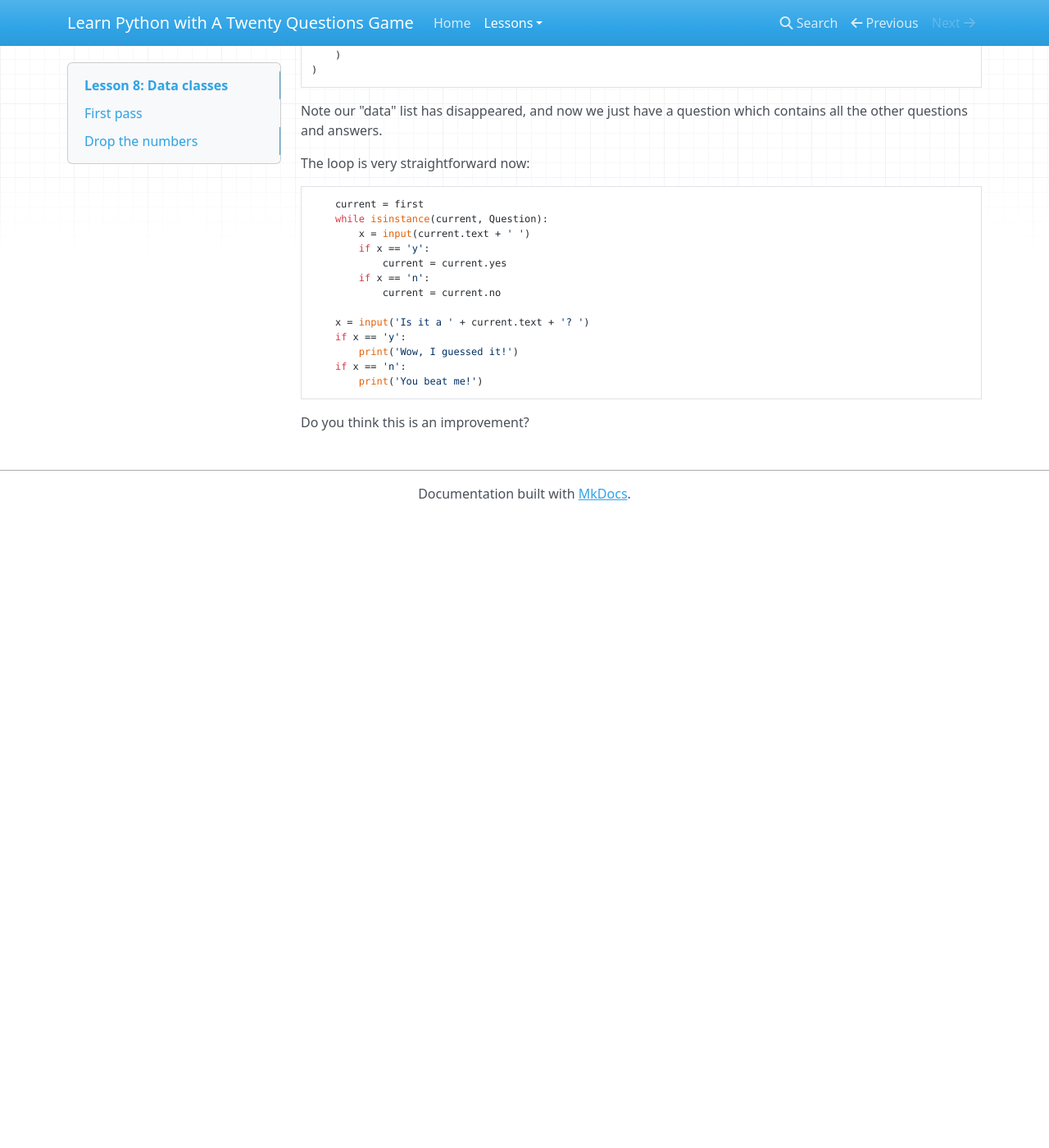
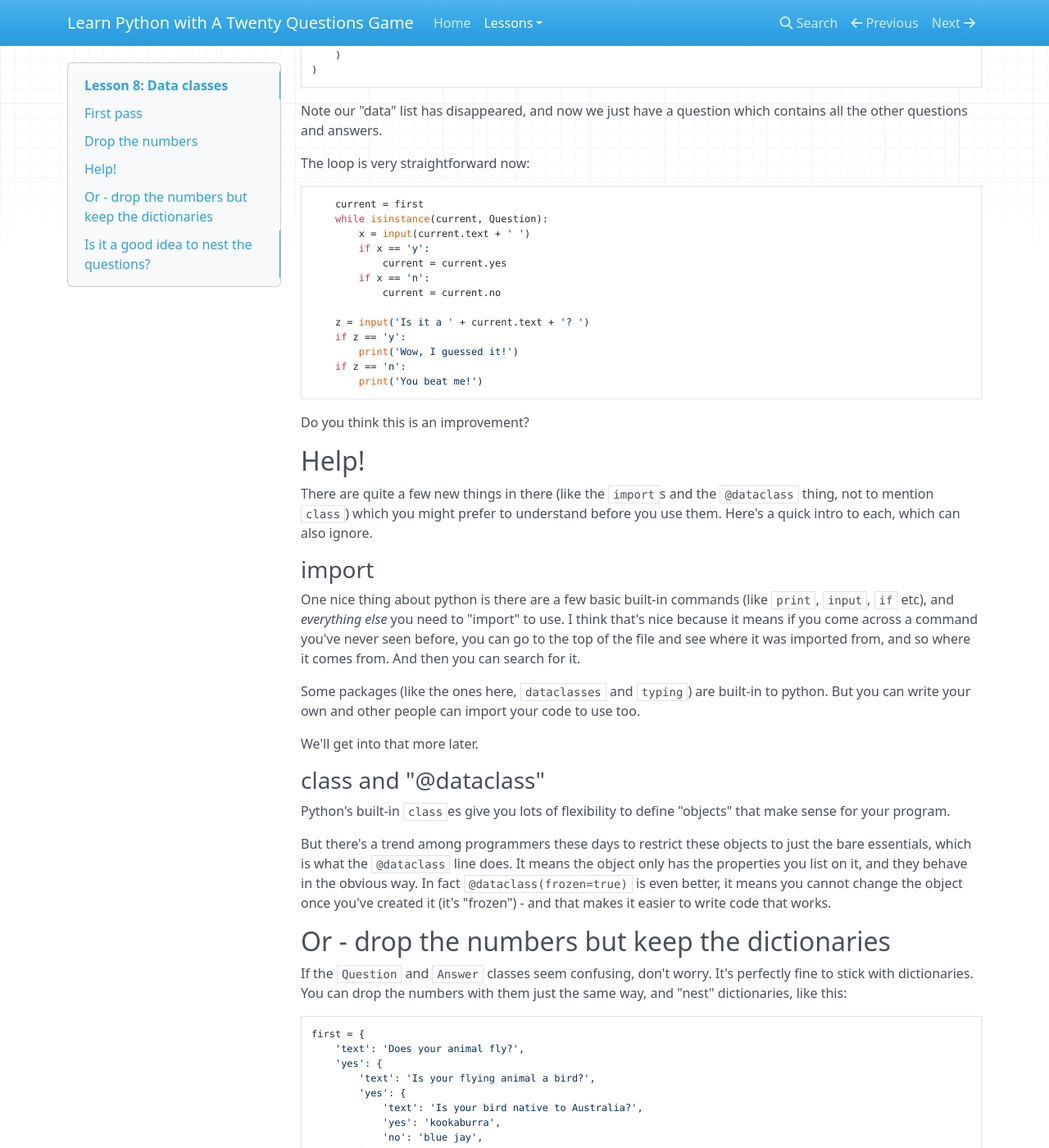
Before and after one commit to RacingTadpole/twenty-questions, an MkDocs documentation site: the page built from docs/lessons/008-data-classes.md, in a window 1280 px wide and 1400 px high, scrolled down 1826 px. Shown: the whole window at 82% size. Built offline with MkDocs 1.6.1, drawn with Linux system fonts in a browser that asks for light colours; nearby versions of some CDN libraries; before the commit the page ends 2456 px from its top, so only the background shows below that; some of the changed text lies outside the part shown.

Commit message:
add lessons 9 and 10

````diff
--- a/docs/lessons/008-data-classes.md
+++ b/docs/lessons/008-data-classes.md
@@ -115,11 +115,95 @@ The loop is very straightforward now:
         if x == 'n':
             current = current.no
 
-    x = input('Is it a ' + current.text + '? ')
+    z = input('Is it a ' + current.text + '? ')
+    if z == 'y':
+        print('Wow, I guessed it!')
+    if z == 'n':
+        print('You beat me!')
+```
+
+Do you think this is an improvement?
+
+## Help!
+
+There are quite a few new things in there
+(like the `import`s and the `@dataclass` thing, not to mention `class`) which you might
+prefer to understand before you use them. Here's a quick intro to each, which can also ignore.
+
+### import
+
+One nice thing about python is there are a few basic built-in commands (like `print`, `input`, `if` etc),
+and _everything else_ you need to "import" to use. I think that's nice because it means if you come
+across a command you've never seen before, you can go to the top of the file and see where it was
+imported from, and so where it comes from. And then you can search for it.
+
+Some packages (like the ones here, `dataclasses` and `typing`) are built-in to python.
+But you can write your own and other people can import your code to use too.
+
+We'll get into that more later.
+
+### class and "@dataclass"
+
+Python's built-in `class`es give you lots of flexibility to define "objects" that make sense for your program.
+
+But there's a trend among programmers these days to restrict these objects to just the bare essentials,
+which is what the `@dataclass` line does. It means the object only has the properties you list on it,
+and they behave in the obvious way. In fact `@dataclass(frozen=true)` is even better, it means
+you cannot change the object once you've created it (it's "frozen") - and that makes it easier to write
+code that works.
+
+## Or - drop the numbers but keep the dictionaries
+
+If the `Question` and `Answer` classes seem confusing, don't worry. It's perfectly fine to stick with
+dictionaries. You can drop the numbers with them just the same way, and "nest" dictionaries, like this:
+
+```python
+first = {
+    'text': 'Does your animal fly?',
+    'yes': {
+        'text': 'Is your flying animal a bird?',
+        'yes': {
+            'text': 'Is your bird native to Australia?',
+            'yes': 'kookaburra',
+            'no': 'blue jay',
+        },
+        'no': 'fruit bat',
+    },
+    'no': {
+        'text': 'Does your animal live underwater?',
+        'yes': {
+            'text': 'Is your animal a mammal?',
+            'yes': 'blue whale',
+            'no': 'gold fish',
+        },
+        'no': 'wombat',
+    }
+}
+```
+
+Here I've chosen to write the questions as dictionaries (with `text`, `yes` and `no` fields),
+and the answers just as strings.
+
+The loop could be:
+
+```python
+    current = first
+    while isinstance(current, dict):
+        x = input(current['text'] + ' ')
+        if x == 'y':
+            current = current['yes']
+        if x == 'n':
+            current = current['no']
+
+    x = input('Is it a ' + current + '? ')
     if x == 'y':
         print('Wow, I guessed it!')
     if x == 'n':
         print('You beat me!')
 ```
 
-Do you think this is an improvement?
+## Is it a good idea to nest the questions?
+
+Nesting the questions in a big "tree" like this is quite neat, and it reflects the way the game works.
+
+There are some downsides to doing it though, which we'll hit soon.
--- a/mkdocs.yml
+++ b/mkdocs.yml
@@ -10,3 +10,5 @@ nav:
         - lessons/006-game-loop-ideas.md
         - lessons/007-dictionaries.md
         - lessons/008-data-classes.md
+        - lessons/009-learning.md
+        - lessons/010-saving.md
````
Also changed, not shown: docs/index.md (+2 -0 lines), docs/lessons/009-learning.md (added, +60 -0 lines), docs/lessons/010-saving.md (added, +109 -0 lines), 3 other files.
